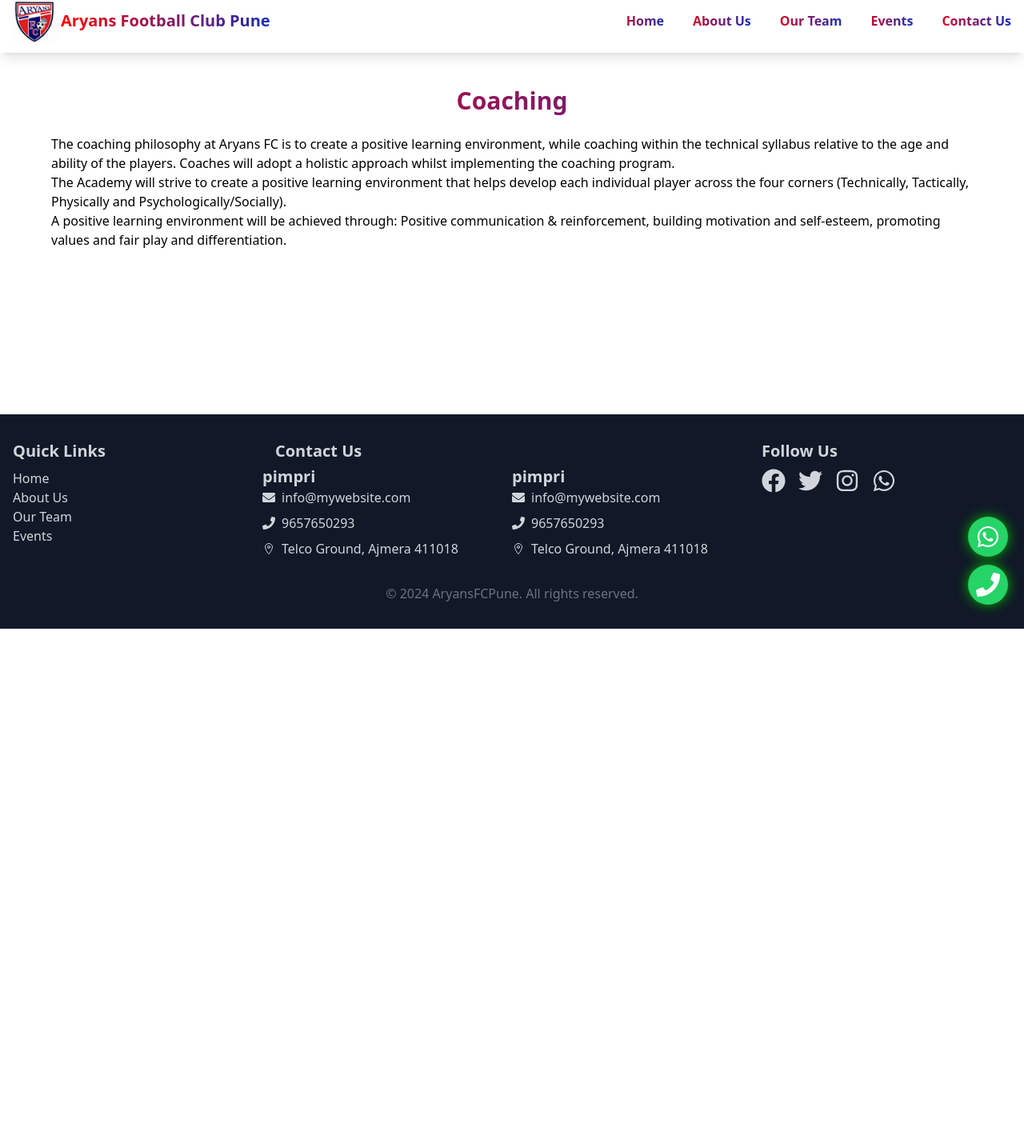
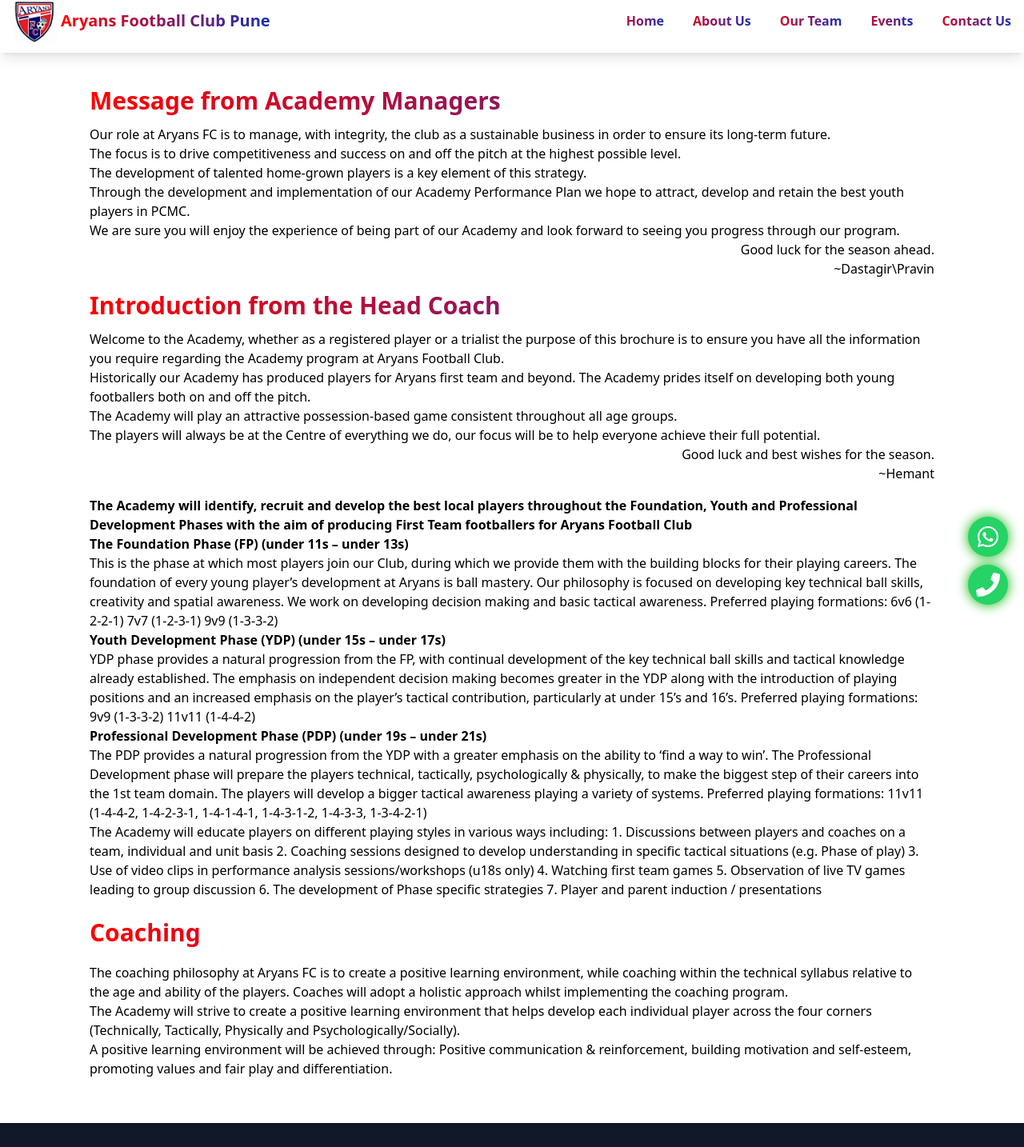
Before and after one commit to mandard2015/AryansFCPune, a React (Create React App) app in the folder client/: page /about in a window 1280 px wide. Shown: the part 14-1448 px from the top of the page at 80% size. Before the commit the page ends 800 px from the top, so only its background shows below. Built offline with nearby package versions, Linux system fonts and the light colour scheme.

Commit message:
about, team and events update

```diff
--- a/client/src/components/about.js
+++ b/client/src/components/about.js
@@ -3,16 +3,60 @@
 const About = () => {
     return (
         <div className="container mx-auto px-4 py-8 mt-[90px]">
-            <h2  className="gradient-text text-3xl font-bold mb-5 h-10 text-center">Coaching</h2>
-            <p className="text-left mx-12 mb-6">
+            <h2 className="gradient-text text-3xl font-bold mb-3 text-left mx-4 sm:mx-8 md:mx-24">Message from Academy Managers </h2>
+            <p className="text-left mx-4 sm:mx-8 md:mx-24">Our role at Aryans FC is to manage, with integrity, the club as a sustainable business in order to ensure
+                its long-term future. <br />The focus is to drive competitiveness and success on and off the pitch at the highest possible level.<br />The development of
+                talented home-grown players is a key element of this strategy. <br />Through the development and implementation of our Academy Performance Plan we
+                hope to attract, develop and retain the best youth players in PCMC. <br />We are sure you will enjoy the experience of being part of our Academy
+                and look forward to seeing you progress through our program.</p>
+            <p className="text-right mx-4 sm:mx-8 md:mx-24 mb-4">Good luck for the season ahead.<br />~Dastagir\Pravin
+            </p>
+            <h2 className="gradient-text text-3xl font-bold mb-3 text-left mx-4 sm:mx-8 md:mx-24">Introduction from the Head Coach </h2>
+            <p className="text-left mx-4 sm:mx-8 md:mx-24">Welcome to the Academy, whether as a registered player or a trialist the purpose of this brochure is to ensure you
+                have all the information you require regarding the Academy program at Aryans Football Club.<br />Historically our Academy has produced players for Aryans
+                first team and beyond. The Academy prides itself on developing both young footballers both on and off the pitch.<br />The Academy will play an
+                attractive possession-based game consistent throughout all age groups.<br />The players will always be at the Centre of everything we do,
+                our focus will be to help everyone achieve their full potential.</p>
+            <p className="text-right mx-4 sm:mx-8 md:mx-24 mb-4">Good luck and best wishes for the season.<br />~Hemant
+            </p>
+            <p className="text-left font-bold mx-4 sm:mx-8 md:mx-24">The Academy will identify, recruit and develop the best local
+            players throughout the Foundation, Youth and Professional Development Phases with the aim of producing First Team
+            footballers for Aryans Football Club</p>
+            <p className="text-left font-bold mx-4 sm:mx-8 md:mx-24">The Foundation Phase (FP) (under 11s – under 13s)</p>
+            <p className="text-left mx-4 sm:mx-8 md:mx-24">
+                This is the phase at which most players join our Club, during which we provide them with the building blocks for their playing careers. The foundation of every young player’s development at Aryans is ball mastery. Our philosophy is focused on developing key technical ball skills, creativity and spatial awareness. We work on developing decision making and basic tactical awareness.
+                Preferred playing formations: 6v6 (1-2-2-1) 7v7 (1-2-3-1) 9v9 (1-3-3-2)
+            </p>
+            <p className="text-left font-bold mx-4 sm:mx-8 md:mx-24">Youth Development Phase (YDP) (under 15s – under 17s)</p>
+            <p className="text-left mx-4 sm:mx-8 md:mx-24">
+                YDP phase provides a natural progression from the FP, with continual development of the key technical ball skills and tactical knowledge already established. The emphasis on independent decision making becomes greater in the YDP along with the introduction of playing positions and an increased emphasis on the player’s tactical contribution, particularly at under 15’s and 16’s.
+                Preferred playing formations: 9v9 (1-3-3-2) 11v11 (1-4-4-2)</p>
+            <p className="text-left font-bold mx-4 sm:mx-8 md:mx-24">
+                Professional Development Phase (PDP) (under 19s – under 21s)</p>
+            <p className="text-left mx-4 sm:mx-8 md:mx-24">
+                The PDP provides a natural progression from the YDP with a greater emphasis on the ability to ‘find a way to win’.
+                The Professional Development phase will prepare the players technical, tactically, psychologically & physically, to make the biggest step of their careers into the 1st team domain. The players will develop a bigger tactical awareness playing a variety of systems.
+                Preferred playing formations: 11v11 (1-4-4-2, 1-4-2-3-1, 1-4-1-4-1, 1-4-3-1-2, 1-4-3-3, 1-3-4-2-1)</p>
+            <p className="text-left mx-4 sm:mx-8 md:mx-24 mb-6">
+                The Academy will educate players on different playing styles in various ways including:
+                1. Discussions between players and coaches on a team, individual and unit basis
+                2. Coaching sessions designed to develop understanding in specific tactical situations (e.g. Phase of play)
+                3. Use of video clips in performance analysis sessions/workshops (u18s only)
+                4. Watching first team games
+                5. Observation of live TV games leading to group discussion
+                6. The development of Phase specific strategies
+                7. Player and parent induction / presentations
+            </p>
+
+            <h2 className="gradient-text text-3xl font-bold mb-5 text-left mx-4 sm:mx-8 md:mx-24">Coaching</h2>
+            <p className="text-left mx-4 sm:mx-8 md:mx-24 mb-6">
                 The coaching philosophy at Aryans FC is to create a positive learning environment, while coaching within the technical
                 syllabus relative to the age and ability of the players. Coaches will adopt a holistic approach whilst implementing the
-                coaching program.<br/>The Academy will strive to create a positive learning environment that helps develop each
+                coaching program.<br />The Academy will strive to create a positive learning environment that helps develop each
                 individual player across the four corners (Technically, Tactically, Physically and Psychologically/Socially).
                 <br />A positive learning environment will be achieved through: Positive communication & reinforcement, building
                 motivation and self-esteem, promoting values and fair play and differentiation.
             </p>
-
         </div>
     );
 };
--- a/client/src/components/footer.js
+++ b/client/src/components/footer.js
@@ -6,8 +6,12 @@
     return (
         <footer id="contact" className="bg-gray-900 text-gray-300 py-8">
             <div className="container mx-auto px-4">
-                <div className="flex flex-wrap justify-between">
-                    <div className="w-full md:w-1/4 mb-4">
+                <div className='flex items-center mb-6 mx-4 sm:mx-8 md:mx-12'>
+                    <a><img src='/Aryanslogo512.webp' className='rounded-xl h-10 m-0 pr-0' /></a>
+                    <h2 className="text-xl font-bold gradient-text ml-4">Aryans Football Club Pune</h2>
+                </div>
+                <div className="flex flex-wrap mx-2 justify-between">
+                    <div className="w-full md:w-1/4 mb-4 md:pl-6">
                         <h2 className="text-xl font-bold mb-2">Quick Links</h2>
                         <ul>
                             <li><a href="#home" className="hover:text-white">Home</a></li>
--- a/client/src/components/home.js
+++ b/client/src/components/home.js
@@ -30,7 +30,6 @@
         dots: true,
         infinite: true,
         speed: 500,
-
         slidesToShow: 1,
         slidesToScroll: 1,
         autoplay: true,
@@ -40,21 +39,20 @@
 
     return (
         <div>
-            <section className="bg-cover bg-center h-screen mt-16 text-white" style={{ backgroundImage: "url('/images/football1.webp')" }}>
+            <section className="bg-cover bg-center h-[75vh] mt-20 text-white" style={{ backgroundImage: "url('/images/football1.webp')" }}>
                 <div className="flex items-center justify-center h-full bg-black bg-opacity-50">
-                    <div className="text-center mx-1">
-                        <h1 className="text-5xl font-bold mb-4">Welcome to Aryans FC Pune</h1>
-                        <p className="text-lg text-left mx-12 mb-6 ">We are delighted to welcome you to our Academy. The Club has a proud tradition of developing
+                    <div className="text-center mx-4 sm:mx-8 md:mx-24">
+                        <h1 className="text-3xl sm:text-5xl font-bold mb-4">Welcome to Aryans FC Pune</h1>
+                        <p className="text-sm sm:text-lg text-left mb-4 sm:mb-6">We are delighted to welcome you to our Academy. The Club has a proud tradition of developing
                             home grown footballers, many of whom have gone on to play not only in our first team but have also represented State and
                             Nation.<br />We sincerely hope that you enjoy your experience as a player within our Academy and look forward to seeing you
-                            progress through our system</p><p className="text-xl text-right mx-12 mb-6"> ~ Best wishes & Good Luck
+                            progress through our system.</p><p className="text-md sm:text-xl text-right mb-4 sm:mb-6"> ~ Best wishes & Good Luck
                                 Aryans Board Members
                         </p>
                     </div>
                 </div>
             </section>
 
-            {/* About Section */}
             <section className="py-12 bg-gray-100">
                 <div className="container mx-auto px-4 my-0">
                     <div className=" flex flex-col md:flex-row my-2 bg-light w-[95%] mx-auto rounded-xl">
@@ -85,22 +83,22 @@
 
             {/* Additional Sections */}
             <section className="bg-cover bg-center w-[100%] py-16" style={{ backgroundImage: "url('/images/footballpitch.webp')" }}>
-                <div className="container mx-auto px-4">
-                    <h2 className="text-3xl text text-stone-900 font-bold mb-4 text-center">For Admission and Enquiry Contact</h2>
-                    <h3 className="text-stone-800 text-2xl font-bold text-center pb-8">
+                <div className="container mx-auto my-4 px-4">
+                    <h2 className="text-3xl font-bold mb-4 text-center" style={{textShadow: '2px 2px 4px rgba(215, 215, 215, 0.86)' }}>For Admission and Enquiry Contact</h2>
+                    <h3 className="text-stone-800 text-2xl font-bold text-center pb-8" style={{textShadow: '2px 2px 4px rgba(215, 215, 215, 0.86)' }}>
                         9657650293
                     </h3>
                     {/* Add content about your team here */}
                 </div>
             </section>
 
-            <div className="container bg-gray-100 rounded-lg min-h-52 w-4/5 my-6 mx-auto px-10">
+            <div className="container bg-gray-200 rounded-lg min-h-52 w-4/5 my-6 mx-auto px-10">
                 <h2 className="text-2xl py-4 text-center">Reviews</h2>
                 <Slider className='w-[100%]' {...settings}>
                     {testimonials.map((testimonial) => (
                         <div key={testimonial.id} className="bg-white shadow-lg rounded-lg p-6">
-                            <p className="text-gray-700 text-center mb-4">{testimonial.text}</p>
-                            <p className="text-gray-900 font-semibold text-center">{testimonial.name}</p>
+                            <h4 className="text-gray-700 text-center mb-4">{testimonial.text}</h4>
+                            <h3 className="text-gray-900 font-semibold text-center">{testimonial.name}</h3>
                         </div>
                     ))}
                 </Slider>
```
Also changed, not shown: client/src/components/Team.js (+30 -10 lines), client/src/components/events.js (+14 -13 lines), client/public/images/seminar3.webp (added). Lines whose indentation alone changed are shown as unchanged.
